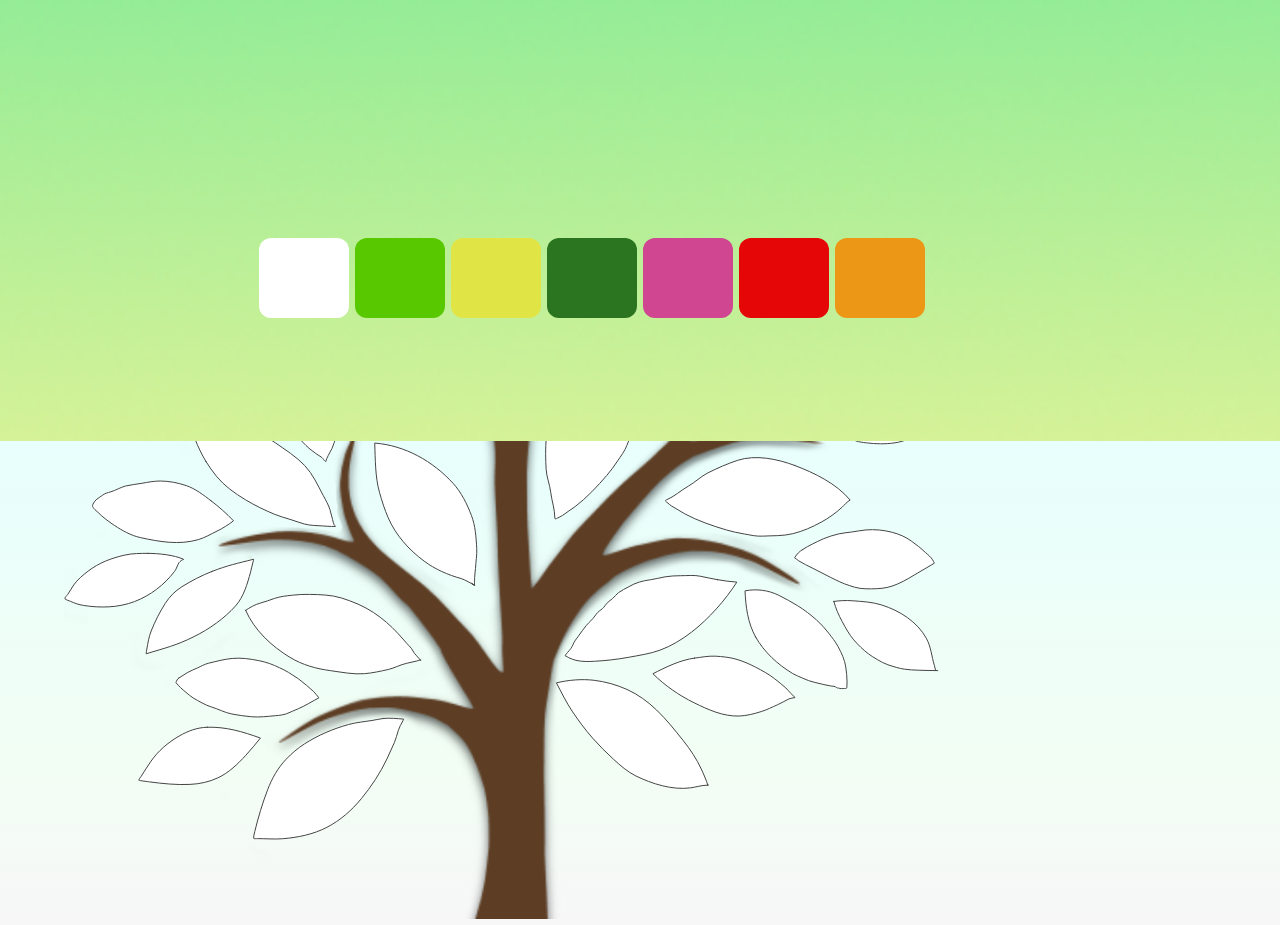
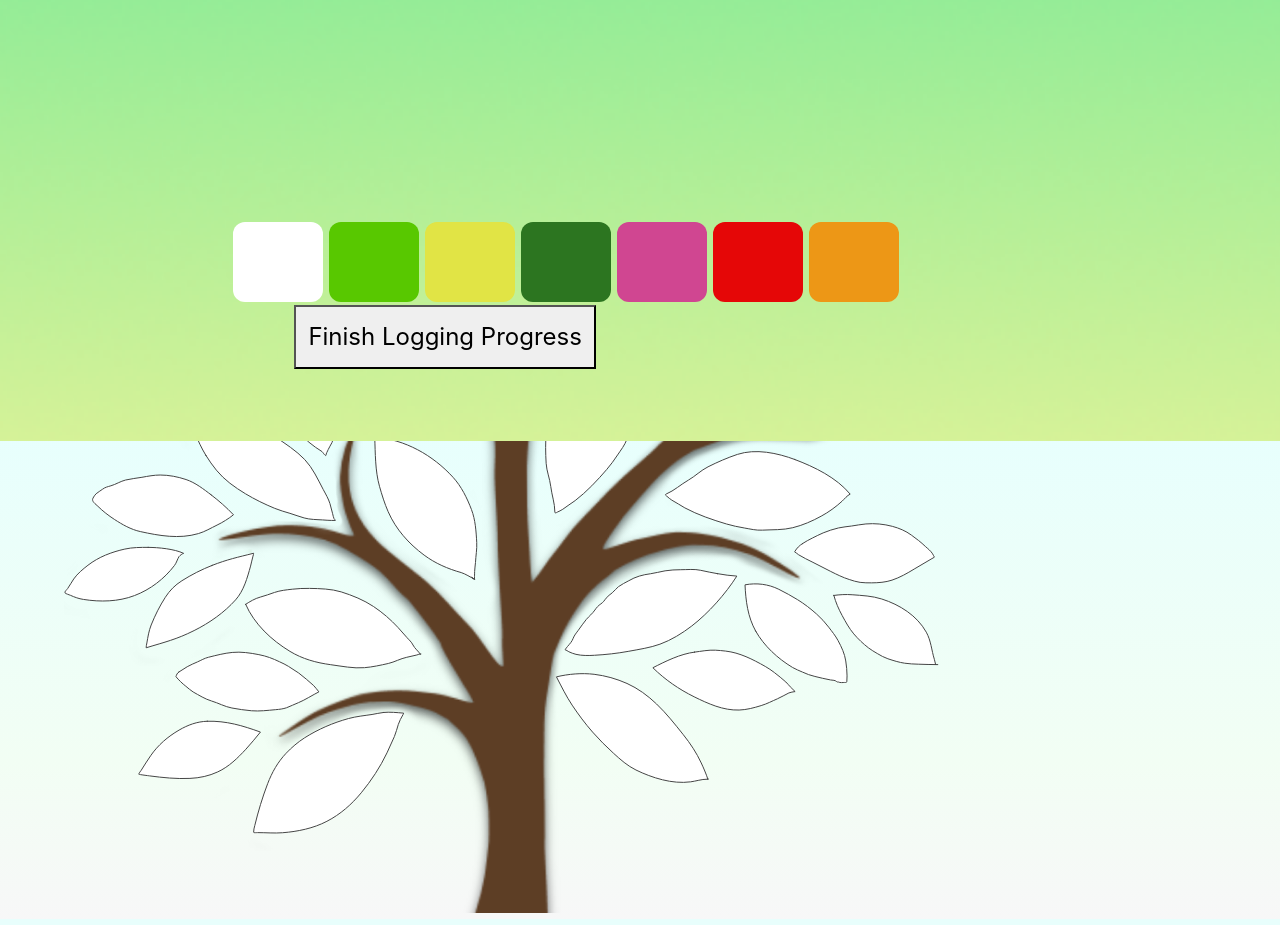
Before and after one commit to clairetyang/habit-planter, a Django app: page /habit_planter/habit_tree_1 in a window 1280 px wide; the page is wider, and only the part inside the window is pictured. Shown: the part 439-1364 px from the top of that part. Run offline with Django 3.2, Linux system fonts and the light colour scheme; some libraries are stand-ins or nearby versions; some web fonts are replaced.

Commit message:
tree  formatted a bit better and buttons work.

```diff
--- a/habit_planter/templates/habit_planter/habit_tree_1.html
+++ b/habit_planter/templates/habit_planter/habit_tree_1.html
@@ -31,10 +31,6 @@
 			margin-top: 20%;
 			margin-left: 3%;
 		}
-		#dayordays {
-			/* margin-top: 4%; */
-		}
-
 
 		#grass {
 			position: absolute;
@@ -44,15 +40,24 @@
 			width: 120%;
 
 		}
+		#flp{
+			background-color: none;
+			display: flex;
+			flex-wrap: wrap;
+			position: absolute;
+			bottom: -1%;
+			left: 23%;
+			font-size: 3vh;
+			padding: 0.5em;
+		}
 		#color-palette {
 			background-color: none;
 			display: flex;
 			flex-wrap: wrap;
 			position: absolute;
-			bottom: 5%;
-			left: 20%;
+			bottom: 7%;
+			left: 18%;
 		}
-
 		.swatch {
 			width: 90px;
 			height: 80px;
@@ -172,16 +177,12 @@
 			<input type="button" onclick="closeCompletePopup();" value="Close" />
 		</span>
 	</div>
-	<!-- "location.href='/habit_planter/home_garden'" -->
-	<a href="#" id = "link2">
-	<button onclick=saveCanvas() type="button">Finish Logging Progress</button>
-	</a>
-	<!-- <a href="#" id = "link3">
-		<button onclick=reset() type="button">Reset</button>
-		</a> -->
 	<canvas id="myCanvas"></canvas>
 	<img id="grass" src="{% static 'habit_planter/images/grass.png' %}">
 	<div id="color-palette"></div>
+	<a href="#" id = "link2">
+		<button onclick=saveCanvas() type="button" id = "flp">Finish Logging Progress</button>
+		</a>
 
 	<script src = "{% static 'habit_planter/vendors/FileSaver.js-master/src/FileSaver.js' %}"></script>
 	<script type="text/javascript" canvas="canvas">
```
